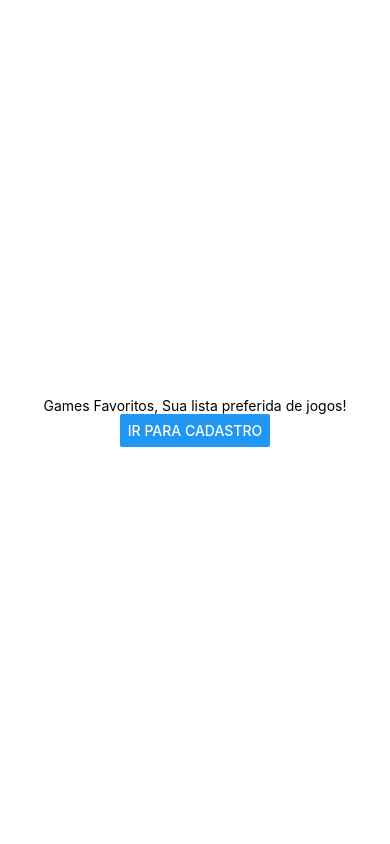
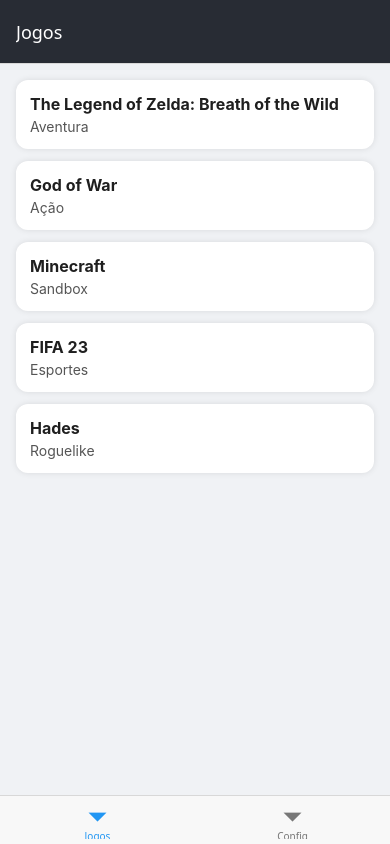
Before and after one commit to JhonatanFavoreto/aula-mobile-desenvolvimento-ppdm, a React Native app: screen / in a window 390 px wide. Built offline with nearby package versions, Linux system fonts and the light colour scheme.

Commit message:
adiciona flat list + navigation v6

```diff
--- a/App.js
+++ b/App.js
@@ -1,7 +1,48 @@
 import React, { useState } from 'react';
+import { NavigationContainer } from '@react-navigation/native';
+import { createBottomTabNavigator } from '@react-navigation/bottom-tabs';
+import { SafeAreaView, View, Text, FlatList, StyleSheet, Button } from 'react-native';
 import { StatusBar } from 'expo-status-bar';
-import { StyleSheet, Text, View, Button } from 'react-native';
 import Cadastro from './cadastro';
+
+const jogosMock = [
+    { id: '1', nome: 'The Legend of Zelda: Breath of the Wild', categoria: 'Aventura' },
+    { id: '2', nome: 'God of War', categoria: 'Ação' },
+    { id: '3', nome: 'Minecraft', categoria: 'Sandbox' },
+    { id: '4', nome: 'FIFA 23', categoria: 'Esportes' },
+    { id: '5', nome: 'Hades', categoria: 'Roguelike' },
+];
+
+function JogosScreen() {
+    const renderItem = ({ item }) => (
+        <View style={styles.card}>
+            <Text style={styles.cardTitle}>{item.nome}</Text>
+            <Text style={styles.cardSubtitle}>{item.categoria}</Text>
+        </View>
+    );
+
+    return (
+        <SafeAreaView style={styles.safeArea}>
+            <FlatList
+                data={jogosMock}
+                keyExtractor={(item) => item.id}
+                renderItem={renderItem}
+                contentContainerStyle={styles.listContent}
+                showsVerticalScrollIndicator={false}
+            />
+        </SafeAreaView>
+    );
+}
+
+function ConfigScreen() {
+    return (
+        <SafeAreaView style={styles.centerScreen}>
+            <Text style={styles.configText}>Tela de Configurações</Text>
+        </SafeAreaView>
+    );
+}
+
+const Tab = createBottomTabNavigator();
 
 export default function App() {
     const [showCadastro, setShowCadastro] = useState(false);
@@ -9,18 +50,27 @@
     if (showCadastro) {
         return (
             <View style={styles.container}>
-                <Button title="Voltar" onPress={() => setShowCadastro(false)} />
+                <Button title='Voltar' onPress={() => setShowCadastro(false)} />
                 <Cadastro />
             </View>
         );
     }
 
     return (
-        <View style={styles.container}>
-            <Text>Games Favoritos, Sua lista preferida de jogos!</Text>
-            <Button title="Ir para cadastro" onPress={() => setShowCadastro(true)} />
-            <StatusBar style="auto" />
-        </View>
+        <NavigationContainer>
+            <StatusBar style='auto' />
+            <Tab.Navigator
+                screenOptions={{
+                    headerStyle: { backgroundColor: '#282c34' },
+                    headerTintColor: '#fff',
+                    tabBarActiveTintColor: '#2196f3',
+                    tabBarInactiveTintColor: '#777',
+                    tabBarStyle: { backgroundColor: '#f8f8f8' },
+                }}>
+                <Tab.Screen name='Jogos' component={JogosScreen} />
+                <Tab.Screen name='Config' component={ConfigScreen} />
+            </Tab.Navigator>
+        </NavigationContainer>
     );
 }
 
@@ -31,4 +81,42 @@
         alignItems: 'center',
         justifyContent: 'center',
     },
+    safeArea: {
+        flex: 1,
+        backgroundColor: '#f0f2f5',
+    },
+    listContent: {
+        padding: 16,
+    },
+    card: {
+        backgroundColor: '#fff',
+        borderRadius: 12,
+        padding: 14,
+        marginBottom: 12,
+        shadowColor: '#000',
+        shadowOpacity: 0.1,
+        shadowRadius: 6,
+        elevation: 3,
+    },
+    cardTitle: {
+        fontSize: 16,
+        fontWeight: '700',
+        color: '#1f1f1f',
+        marginBottom: 4,
+    },
+    cardSubtitle: {
+        fontSize: 14,
+        color: '#555',
+    },
+    centerScreen: {
+        flex: 1,
+        alignItems: 'center',
+        justifyContent: 'center',
+        backgroundColor: '#f0f2f5',
+    },
+    configText: {
+        fontSize: 18,
+        color: '#333',
+        fontWeight: '600',
+    },
 });
--- a/package.json
+++ b/package.json
@@ -9,11 +9,15 @@
     "web": "expo start --web"
   },
   "dependencies": {
+    "@react-navigation/bottom-tabs": "^7.15.6",
+    "@react-navigation/native": "^7.1.34",
     "expo": "~54.0.0",
     "expo-status-bar": "~3.0.9",
     "react": "19.1.0",
     "react-dom": "19.1.0",
     "react-native": "0.81.5",
+    "react-native-safe-area-context": "^5.7.0",
+    "react-native-screens": "^4.24.0",
     "react-native-web": "^0.21.0"
   },
   "private": true
```
Also changed, not shown: 1 other file (tests, documents, lock files or other folders).
